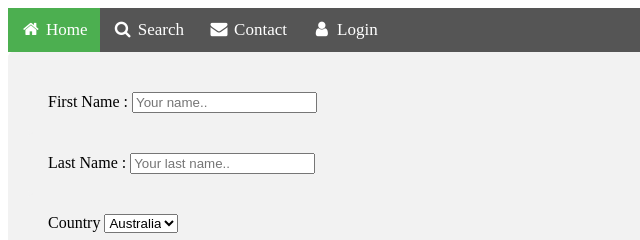
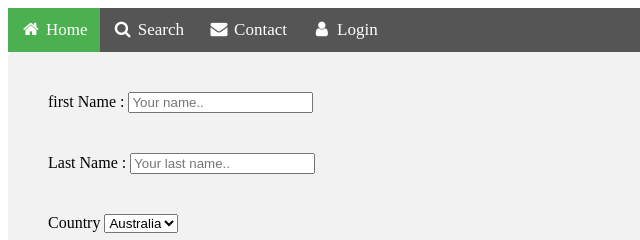
Before and after one commit to siddhesh-Mhatre/Student_entry_List.github.io, a plain HTML site: page index.html in a window 1280 px wide. Shown: the top 240 px of the page, 0-640 px from the left. Drawn offline with Linux system fonts and the light colour scheme.

Commit message:
Update index.html

```diff
--- a/index.html
+++ b/index.html
@@ -85,7 +85,7 @@
 <div class="container">
 
 	<div class=" container my-4">
-   <label for="fname">First Name :	</label>
+   <label for="fname">first Name :	</label>
     <input type="text" id="Name" name="firstname" placeholder="Your name..">
 </div>
 
```
